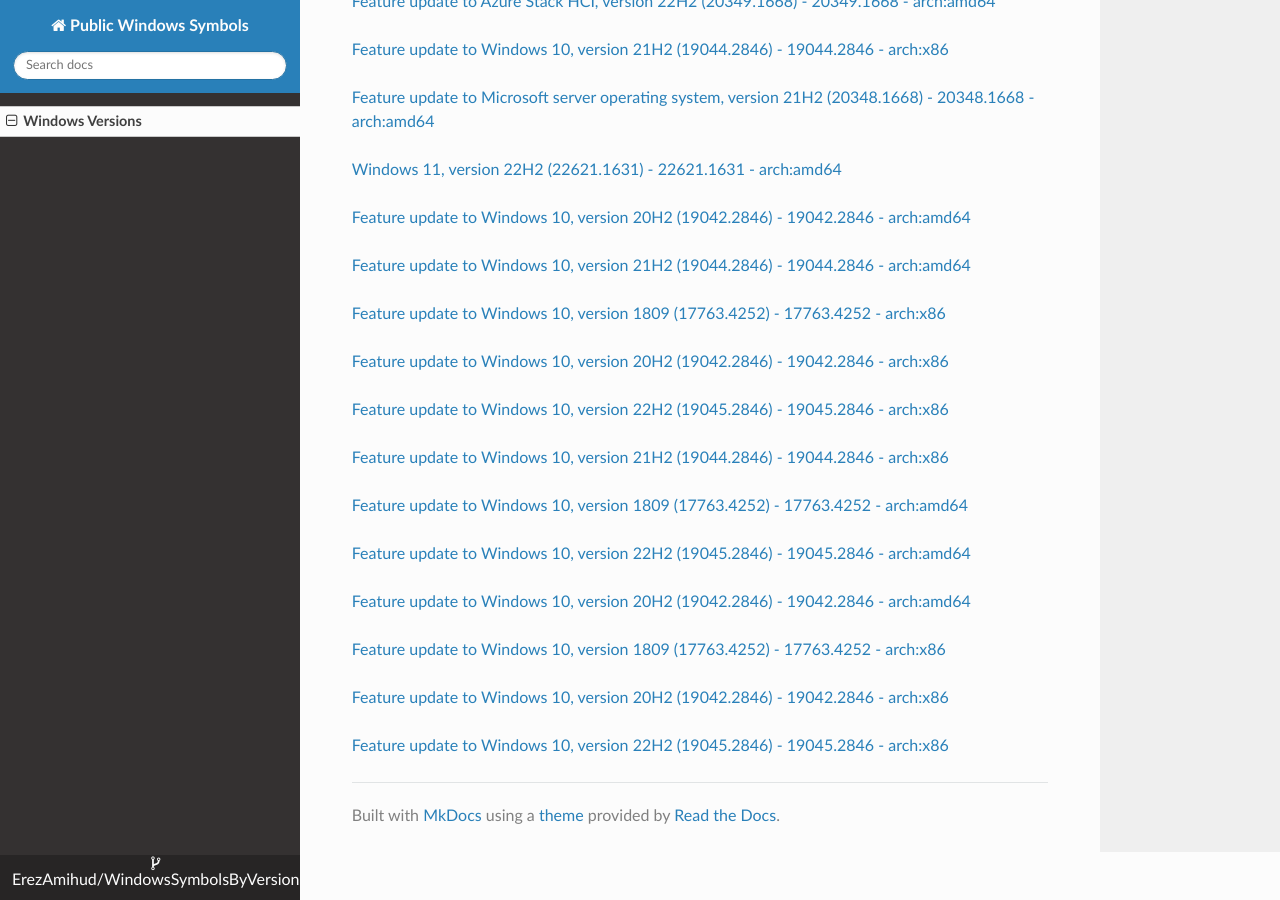
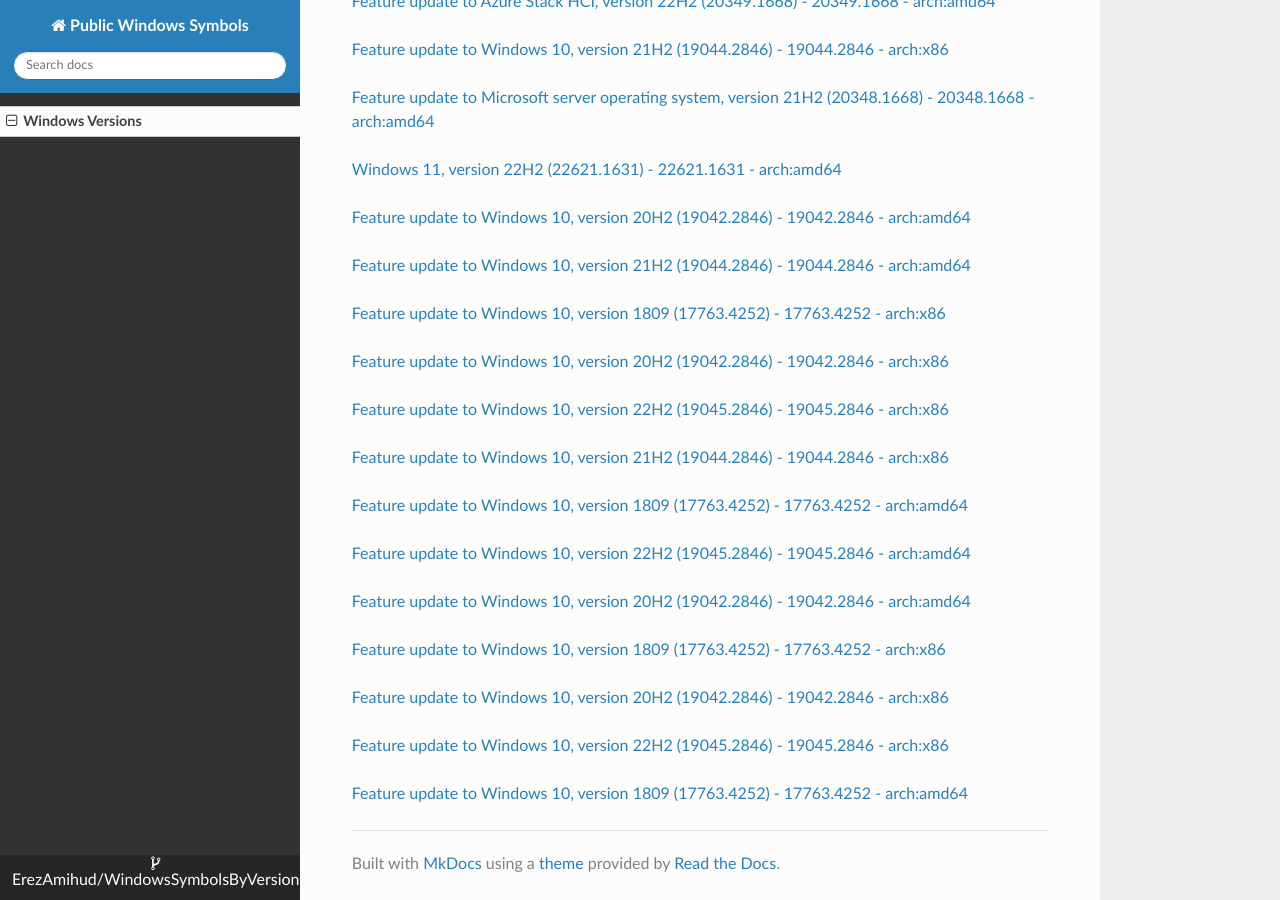
Before and after one commit to ErezAmihud/WindowsSymbolsByVersion, an MkDocs documentation site: the page built from docs/index.md, in a window 1280 px wide and 900 px high, scrolled down 34061 px. Built offline with MkDocs 1.6.1, drawn with Linux system fonts in a browser that asks for light colours; nearby versions of some CDN libraries.

Commit message:
Automated commit, add manifest for 6b1d5798-b454-4d18-a53e-78e3a3d5aa03

```diff
--- a/docs/index.md
+++ b/docs/index.md
@@ -1969,3 +1969,6 @@
 
 
 [Feature update to Windows 10, version 22H2 (19045.2846) - 19045.2846 - arch:x86](https://github.com/ErezAmihud/WindowsSymbolsByVersion/blob/main/manifests/b6582c6b-f98c-4989-8802-6e259a1134ed.manifest)
+
+
+[Feature update to Windows 10, version 1809 (17763.4252) - 17763.4252 - arch:amd64](https://github.com/ErezAmihud/WindowsSymbolsByVersion/blob/main/manifests/6b1d5798-b454-4d18-a53e-78e3a3d5aa03.manifest)
```
Also changed, not shown: process_builds.json (+1 -1 lines).
